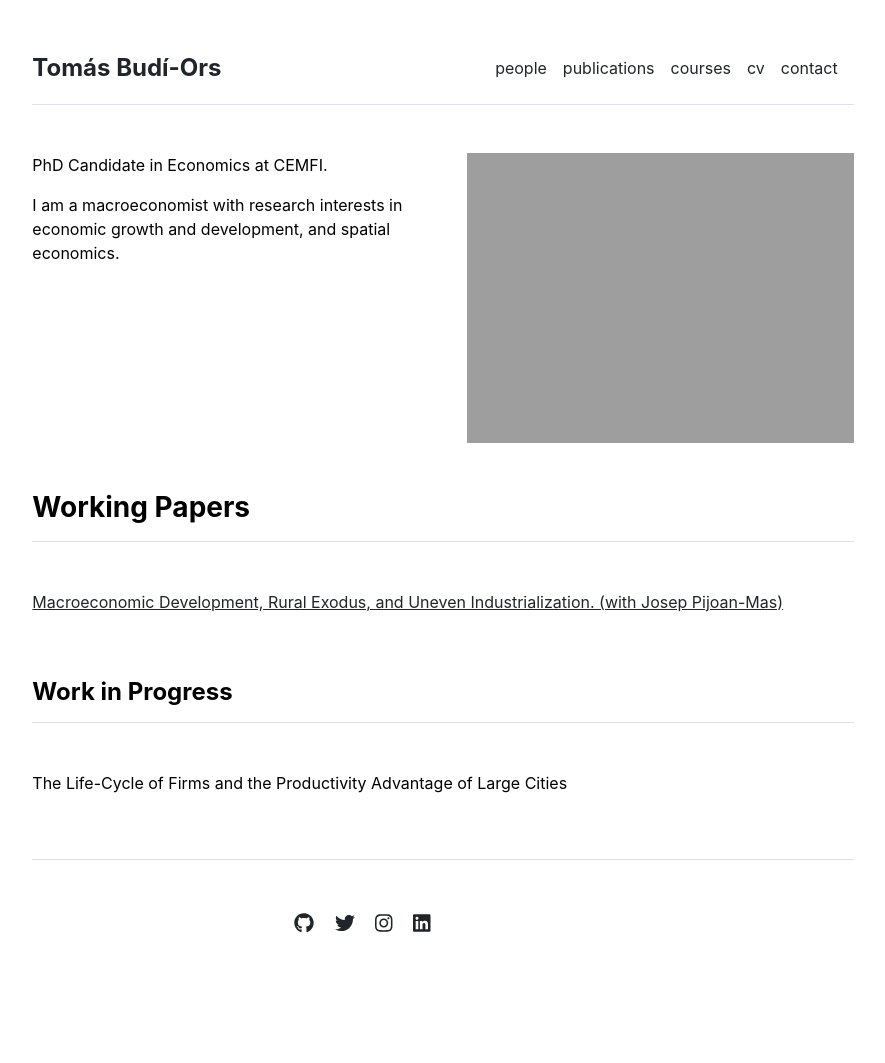
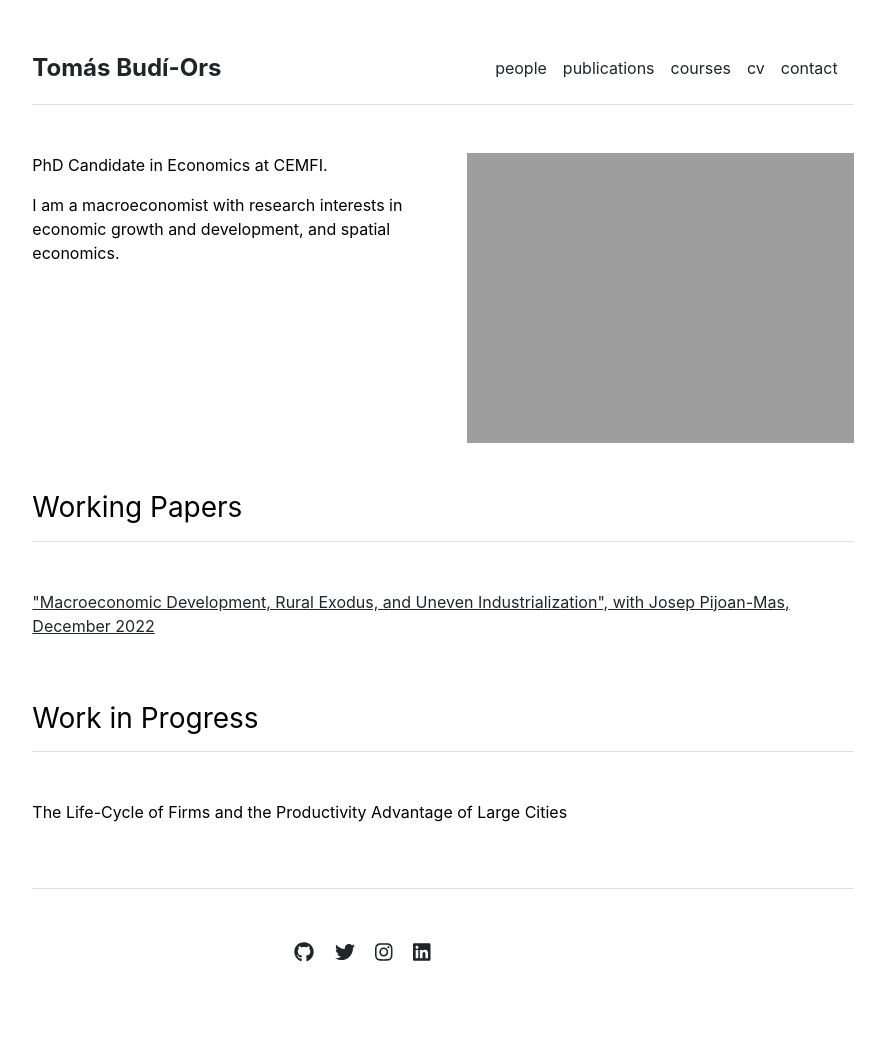
Before and after one commit to tomas-budi-ors/tomas-budi-ors.github.io, a Jekyll site: the page built from index.md, in a window 1280 px wide. Shown: the whole page, without its empty margins (197-1082 px from the left). Built offline with Jekyll 4.4.1, drawn with Linux system fonts in a browser that asks for light colours; before the commit the page ends 1034 px from its top, so only the background shows below that.

Commit message:
Adjustments to href and font sizes of sections

```diff
--- a/_data/working_papers.yml
+++ b/_data/working_papers.yml
@@ -1,5 +1,5 @@
 featured:
-- {name: 'Macroeconomic Development, Rural Exodus, and Uneven Industrialization. (with Josep Pijoan-Mas)', url: '/working_papers/SC_Migration_11b.pdf'}
+- {name: '"Macroeconomic Development, Rural Exodus, and Uneven Industrialization", with Josep Pijoan-Mas, December 2022', url: '/working_papers/SC_Migration_11b.pdf'}
 
 index:
 - {name: 'Testing General Relativity with Present and Future Astrophysical Observations. Emanuele Berti (Mississippi U. and Lisbon, CENTRA), Enrico Barausse (Paris, Inst. Astrophys. and Paris U., VI-VII), Vitor Cardoso (Lisbon, IST and Perimeter Inst. Theor. Phys. and Lisbon, CENTRA), Leonardo Gualtieri (Rome U. and INFN, Rome), Paolo Pani (Rome U. and INFN, Rome and Lisbon, IST and Lisbon, CENTRA) et al.', url: '/publications/1501.07274.pdf'}
--- a/_includes/work_in_progress.html
+++ b/_includes/work_in_progress.html
@@ -1,6 +1,6 @@
 <div class="row g-5 mb-5">
   <div>
-    <h3 class="fw-bold fs-4 border-bottom pb-3 mb-5">Work in Progress</h3>
+    <h3 class="fw-normal border-bottom pb-3 mb-5">Work in Progress</h3>
     {% if page.title == "Home" %}
       {% for item in site.data.work_in_progress.featured %}
         <p>{{ item.name }}</p>
--- a/_includes/working_papers.html
+++ b/_includes/working_papers.html
@@ -1,13 +1,13 @@
 <div class="row g-5 mb-5">
   <div>
-    <h3 class="fw-bold border-bottom pb-3 mb-5">Working Papers</h3>
+    <h3 class="fw-normal border-bottom pb-3 mb-5">Working Papers</h3>
     {% if page.title == "Home" %}
       {% for item in site.data.working_papers.featured %}
-        <p><a href="{{ item.url }}">{{ item.name }}</a></p>
+        <p><a href="{{ item.url }}" target="_blank" rel="noopener noreferrer">{{ item.name }}</a></p>
       {% endfor %}
     {% else %}
       {% for item in site.data.working_papers.index %}
-        <p><a href="{{ item.url }}">{{ item.name }}</a></p>
+        <p><a href="{{ item.url }}" target="_blank" rel="noopener noreferrer">{{ item.name }}</a></p>
       {% endfor %}
     {% endif %}
   </div>
```
Also changed, not shown: 1 other file.
